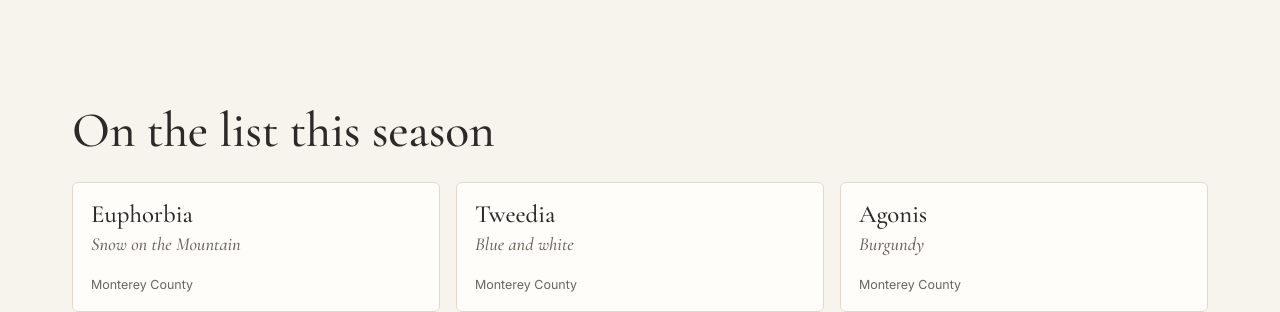
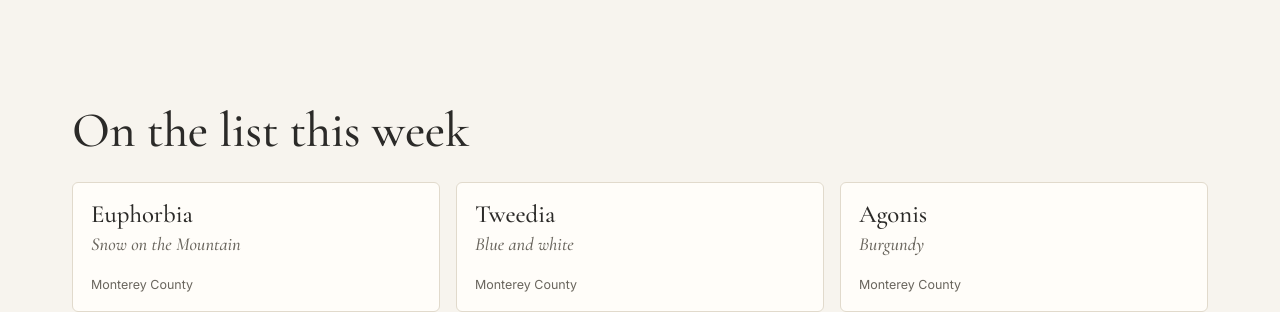
Before and after one commit to jshplhm/sierrastems, a Jekyll site: the page built from index.html, in a window 1280 px wide and 900 px high, scrolled down 2764 px. Shown: the part 160-472 px from the top of the window. Built offline with Jekyll 4.4.1, drawn with Linux system fonts in a browser that asks for light colours.

Commit message:
Home: On the list this week
Co-Authored-By: Claude Opus 5.5 <noreply@anthropic.com>
Claude-Session: https://claude.ai/code/session_012d4NNvuZZmyaY4YyJAbTUg

```diff
--- a/index.html
+++ b/index.html
@@ -58,7 +58,7 @@ preload_hero: true
 <section class="section season-section">
   <div class="wrap">
     <div class="section-head preview-head">
-      <h2 class="h-display">On the list this season</h2>
+      <h2 class="h-display">On the list this week</h2>
     </div>
     <ul class="preview-grid season-grid">
       {%- for i in site.data.home_season %}
```
